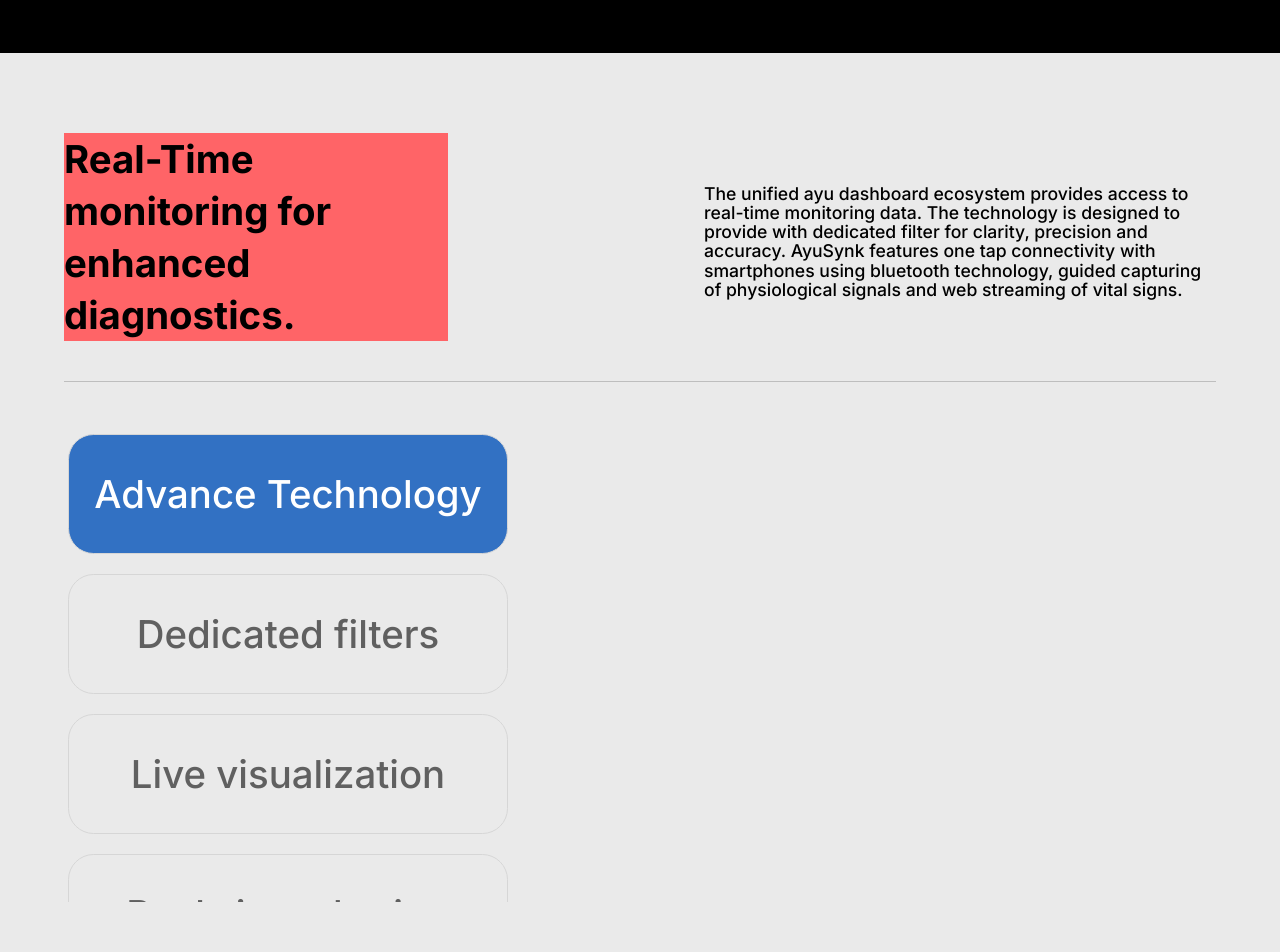
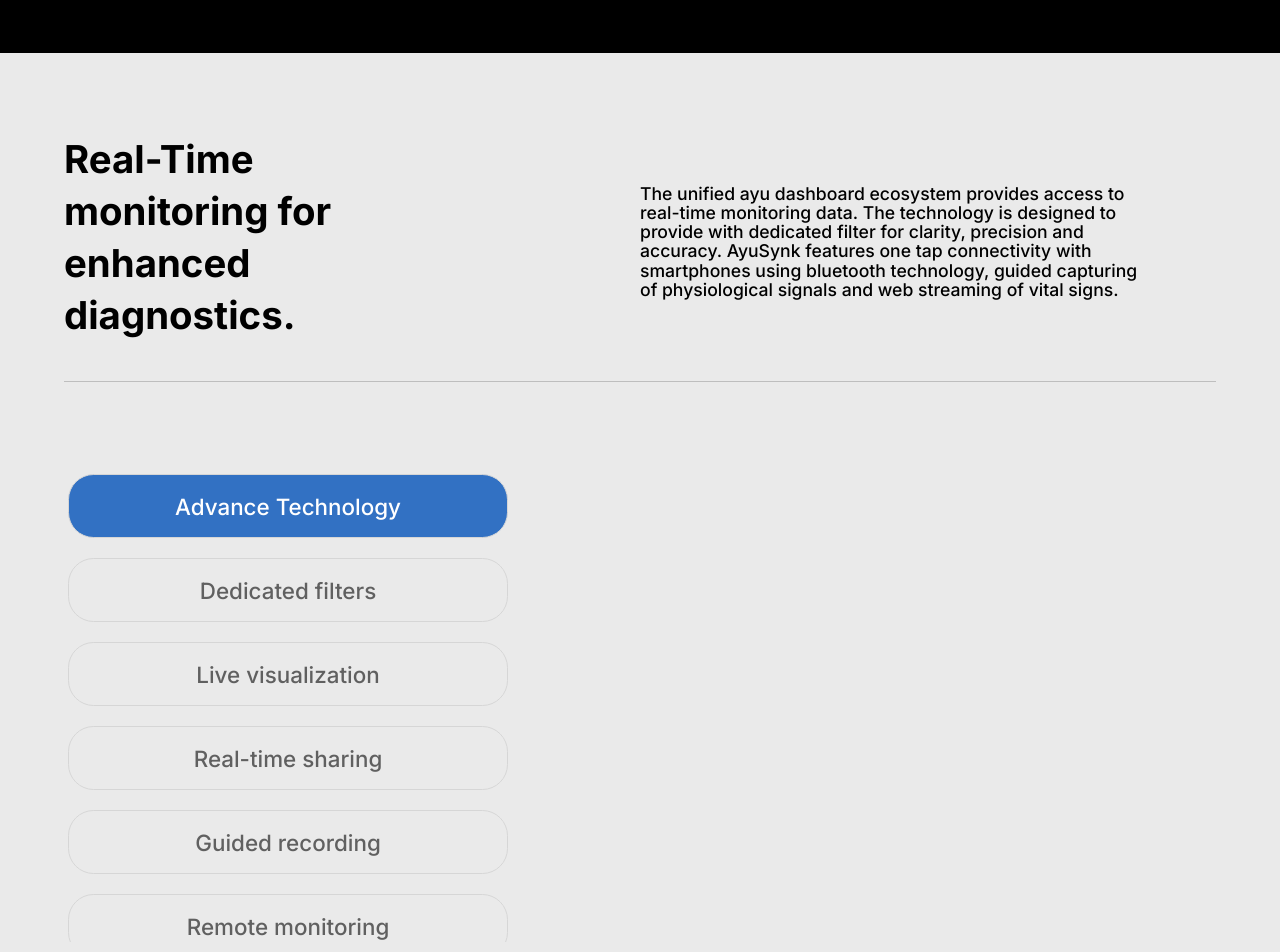
Before and after one commit to KushagraSharma10/AyuuSynkk, a React (Vite) app: page / in a window 1280 px wide. Shown: the part 2320-3272 px from the top of the page. Built offline with nearby package versions, Linux system fonts and the light colour scheme.

Commit message:
Realtime section is now made responsive for tablets

```diff
--- a/src/components/RealTime.jsx
+++ b/src/components/RealTime.jsx
@@ -165,8 +165,8 @@ const RealTime = () => {
 
   return (
     <div className="bg-[#EAEAEA] px-3 py-20 md:px-[5vw] lg:px-[5vw]">
-      <div className="Text-Area md:flex  md:gap-[10vw] md:justify-between  lg:flex lg:items-center lg:gap-[15vw]">
-        <h1 className="text-[1.55em] lg:text-[2.4em] md:text-[2.3em] md:leading-12 font-bold leading-8 bg-red-400 md:w-[40vw]  lg:w-[30vw] lg:leading-13">
+      <div className="Text-Area md:flex  md:gap-[18vw]   lg:flex lg:items-center lg:gap-[15vw]">
+        <h1 className="text-[1.55em] lg:text-[2.4em] md:text-[2.3em] md:leading-12 font-bold leading-8 md:w-[40vw]  lg:w-[30vw] lg:leading-13">
           Real-Time monitoring for enhanced diagnostics.
         </h1>
         <p className="font-medium pt-2 leading-[6vw] md:leading-[3.3vw] md:text-[1.1em] lg:leading-[1.5vw] lg:w-[40vw] lg:text-[1.1em]">
@@ -178,49 +178,46 @@ const RealTime = () => {
         </p>
       </div>
       <hr className="text-[#BEBEBE] mt-10" />
-      <div className="scroll-main lg:mt-10 lg:flex lg:justify-between">
+      <div className="scroll-main lg:mt-10 md:flex md:justify-between lg:flex lg:justify-between">
 
-        {/* LEFT SIDE (HEADINGS - LAPTOP ONLY) */}
-        <div className="left hidden lg:block lg:w-[35vw] bg-transparent lg:h-[60vh] overflow-y-auto lg:p-1 scrollbar-hide">
+        <div className="left hidden md:block md:w-[40vw] md-transparent md:h-[60vh] md:p-1 md:mt-10 lg:block lg:w-[35vw] bg-transparent lg:h-[60vh] overflow-y-auto lg:p-1 scrollbar-hide">
           {contentData.map((item, index) => (
             <div
               key={index}
               className={`list w-full flex ${
-                index === 0 ? "lg:mt-2" : "lg:mt-5"
+                index === 0 ? "lg:mt-2 md:mt-2" : "lg:mt-5 md:mt-5"
               } items-center justify-center border border-[#D6D6D6] rounded-[2vw] ${
                 activeContent === index
                   ? "bg-[#3271C3] text-white"
                   : "bg-transparent text-[#606060]"
-              } h-[15vh] cursor-pointer`}
+              } h-[15vh] md:h-[8vh] cursor-pointer`}
               onClick={() => setActiveContent(index)}
             >
-              <h1 className="text-[2.4em] font-medium">{item.title}</h1>
+              <h1 className="text-[2.4em] md:text-[1.4em] md:font-medium font-medium">{item.title}</h1>
             </div>
           ))}
         </div>
 
-        {/* RIGHT SIDE (CONTENT - LAPTOP ONLY) */}
-        <div className="right hidden w-[45vw] p-10 lg:flex lg:flex-col justify-center items-start bg-transparent">
+        <div className="right hidden md:flex md:flex-col  w-[45vw] md:w-[50vw] p-10 lg:flex lg:flex-col justify-center items-start bg-transparent">
           <div
             key={activeContent}
             className="transition-opacity duration-300 animate-fadeIn"
           >
             <img
-              className="w-[7vw]"
+              className="w-[7vw] md:w-[10vw]"
               src={contentData[activeContent].img}
               alt=""
             />
-            <h1 className="text-[3em] font-medium mt-4 text-[#606060]">
+            <h1 className="text-[3em] md:text-[2em] md:whitespace-nowrap font-medium mt-4 text-[#606060]">
               {contentData[activeContent].title}
             </h1>
-            <p className="text-[1.1em] font-medium mt-3">
+            <p className="text-[1.1em] md:text-[1em] md:font-medium md:text-start font-medium mt-3">
               {contentData[activeContent].desc}
             </p>
           </div>
         </div>
 
-        {/* MOBILE VIEW (ALL CONTENT STACKED) */}
-        <div className="lg:hidden scrollable mt-5 overflow-y-auto flex flex-col gap-5 section w-full h-[40vh] py-2">
+        <div className="lg:hidden md:hidden scrollable mt-5 overflow-y-auto flex flex-col gap-5 section w-full h-[40vh] py-2">
           {contentData.map((item, index) => (
             <div key={index} className="elem p-4 py-8 rounded-md bg-[#fff]">
               <img className="w-[12vw]" src={item.img} alt="" />
```
